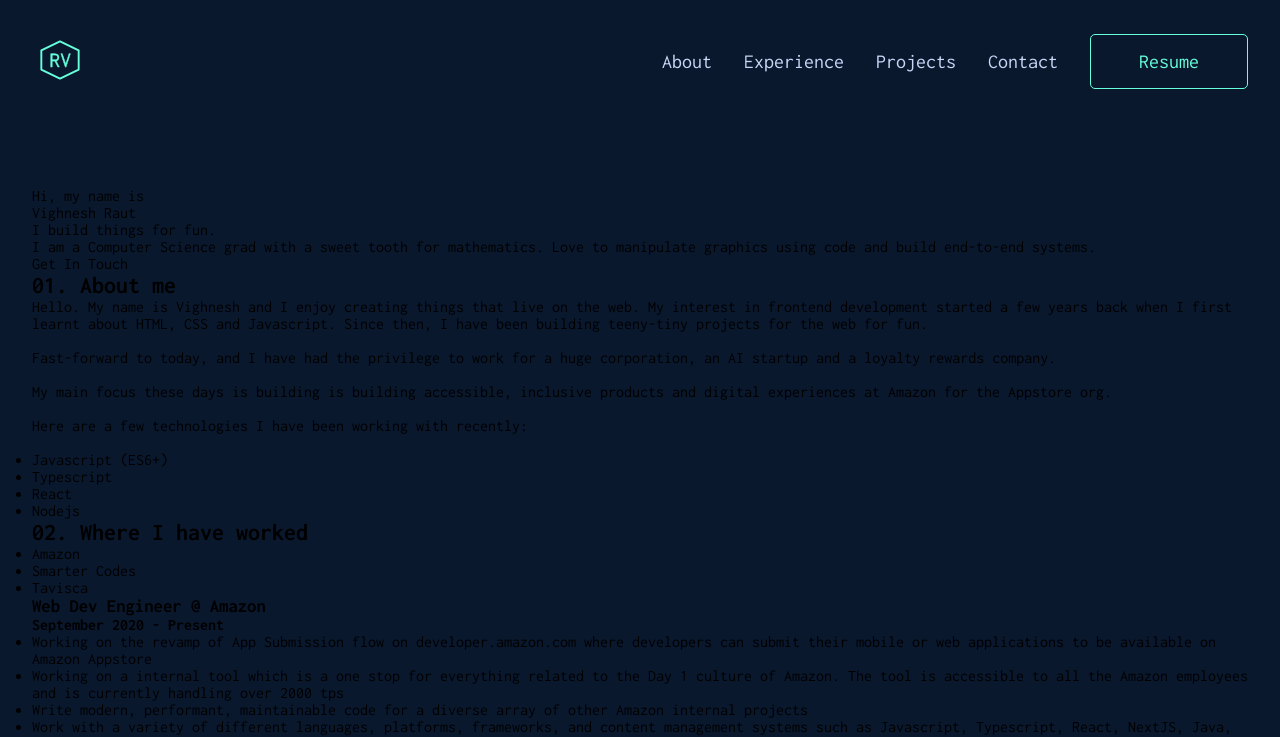
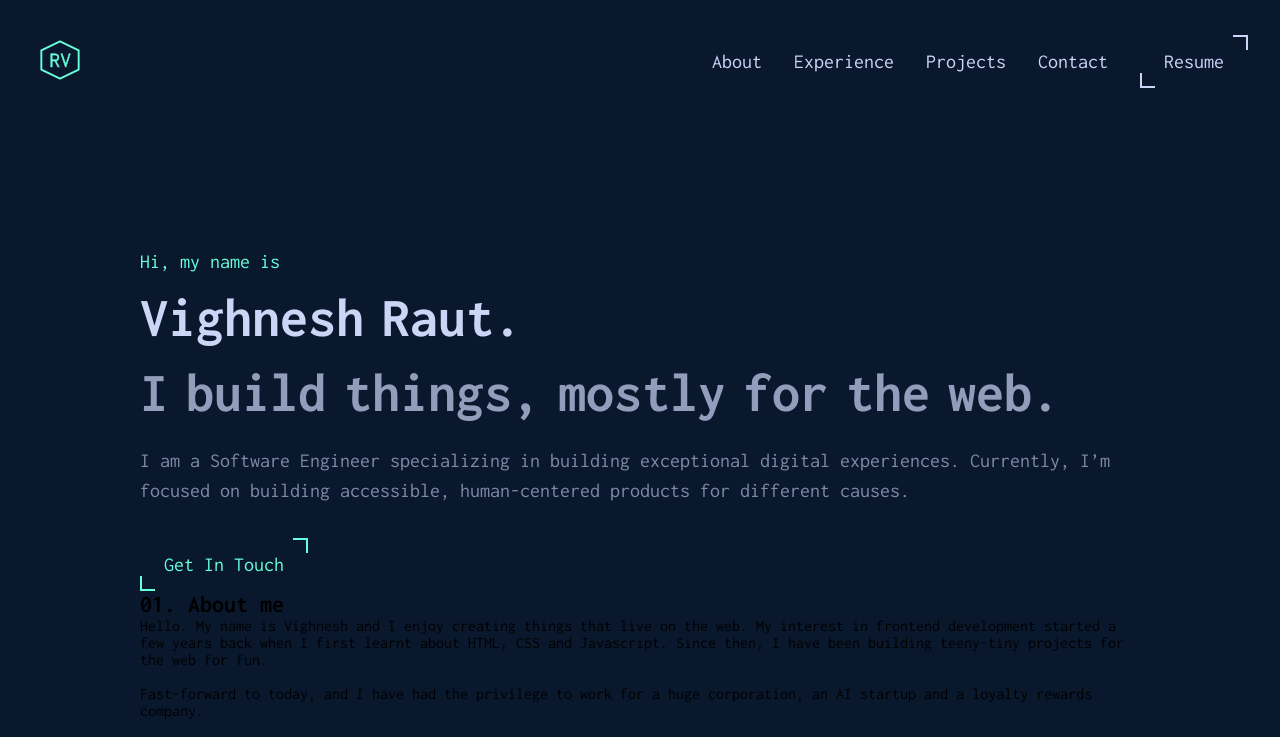
Before and after one commit to vighnesh153/vighnesh153.com_v2, a Next.js app: page / in a window 1280 px wide. Shown: the top 737 px of the page. Built offline with nearby package versions, Linux system fonts and the light colour scheme.

Commit message:
feat: implement introduction styles

```diff
--- /dev/null
+++ b/components/Introduction.tsx
@@ -0,0 +1,26 @@
+/**
+ * @author Vighnesh Raut <me@vighnesh153.com>
+ */
+
+import React from 'react';
+
+const Introduction = (): JSX.Element => {
+  return (
+    <section className="introduction">
+      <h2 hidden>Introduction</h2>
+      <p className="hi t-600">Hi, my name is</p>
+      <p className="name t-1300">Vighnesh Raut.</p>
+      <p className="build-things t-1300">I build things, mostly for the web.</p>
+      <p className="description t-600">
+        I am a Software Engineer specializing in building exceptional digital
+        experiences. Currently, I’m focused on building accessible,
+        human-centered products for different causes.
+      </p>
+      <a href="#contact" className="contact awesome-link t-600">
+        Get In Touch
+      </a>
+    </section>
+  );
+};
+
+export default Introduction;
--- a/components/NavBar.tsx
+++ b/components/NavBar.tsx
@@ -66,10 +66,7 @@ const NavBar__Hamburger = (): JSX.Element => {
               </li>
             ))}
           </ol>
-          <a
-            href={config.resume.url}
-            className="header__resume fast-transition"
-          >
+          <a href={config.resume.url} className="header__resume awesome-link">
             {config.resume.name}
           </a>
         </nav>
@@ -100,7 +97,7 @@ const NavBar__Horizontal = (): JSX.Element => {
           </li>
         ))}
       </ol>
-      <a href={config.resume.url} className="header__resume fast-transition">
+      <a href={config.resume.url} className="header__resume awesome-link">
         {config.resume.name}
       </a>
     </nav>
--- a/pages/_app.tsx
+++ b/pages/_app.tsx
@@ -2,7 +2,8 @@ import type { AppProps } from 'next/app';
 
 import 'styles/globals.scss';
 import 'styles/Home.scss';
-import 'styles/NavBar.scss';
+import 'styles/components/NavBar.scss';
+import 'styles/components/Introduction.scss';
 
 function MyApp({ Component, pageProps }: AppProps) {
   return <Component {...pageProps} />;
--- a/pages/index.tsx
+++ b/pages/index.tsx
@@ -3,6 +3,7 @@ import Head from 'next/head';
 
 import Anchor from 'components/Anchor';
 import NavBar from 'components/NavBar';
+import Introduction from 'components/Introduction';
 
 const Home: NextPage = () => {
   return (
@@ -14,17 +15,7 @@ const Home: NextPage = () => {
       <NavBar />
 
       <main id="main" className="main">
-        <section className="introduction">
-          <h2 hidden>Introduction</h2>
-          <p>Hi, my name is</p>
-          <p>Vighnesh Raut</p>
-          <p>I build things for fun.</p>
-          <p>
-            I am a Computer Science grad with a sweet tooth for mathematics.
-            Love to manipulate graphics using code and build end-to-end systems.
-          </p>
-          <a href="#contact">Get In Touch</a>
-        </section>
+        <Introduction />
 
         <section id="about">
           <h2 className="heading">
--- a/styles/Home.scss
+++ b/styles/Home.scss
@@ -3,10 +3,21 @@
 }
 
 .main {
+  max-width: 1200px;
   padding: 4rem 0;
-  flex: 1;
+  margin: auto;
+
   display: flex;
   flex-direction: column;
+  flex: 1;
+
+  @media (width >= 768px) {
+    padding: 4rem 50px;
+  }
+
+  @media (width >= 1000px) {
+    padding: 4rem 100px;
+  }
 }
 
 .footer {
--- /dev/null
+++ b/styles/components/Introduction.scss
@@ -0,0 +1,39 @@
+@import 'styles/mixins';
+
+.introduction {
+  padding-top: 8vh;
+
+  .hi {
+    color: hsl(var(--color-secondary));
+  }
+
+  .name {
+    margin-top: 1rem;
+
+    color: hsl(var(--major-text-color));
+    font-weight: bolder;
+    word-spacing: -10px;
+  }
+
+  .build-things {
+    margin-top: 1rem;
+
+    color: hsla(var(--major-text-color), 70%);
+    font-weight: bolder;
+    word-spacing: -10px;
+  }
+
+  .description {
+    margin-top: 1.5rem;
+
+    color: hsla(var(--major-text-color), 60%);
+    line-height: 1.5;
+  }
+
+  .contact {
+    display: inline-block;
+    margin-top: 2rem;
+
+    color: hsl(var(--color-secondary));
+  }
+}
--- a/styles/NavBar.scss
+++ b/styles/components/NavBar.scss
@@ -1,4 +1,4 @@
-@import 'mixins';
+@import 'styles/mixins';
 
 header > nav {
   padding-block: 2rem;
@@ -155,6 +155,7 @@ header > nav {
   opacity: 0;
   pointer-events: none;
   background-color: hsla(0, 0, 0, 30%);
+  backdrop-filter: blur(5px);
 
   &.active {
     opacity: 1;
@@ -176,7 +177,7 @@ header > nav {
   }
 }
 
-.header__resume {
+.header__resume_1 {
   padding: 1rem 3rem;
 
   border: 1px solid currentColor;
--- a/styles/fonts.scss
+++ b/styles/fonts.scss
@@ -1,14 +1,52 @@
 :root {
-  --t-100: 10px;
-  --t-200: 12px;
-  --t-300: 14px;
-  --t-400: 16px;
-  --t-500: 18px;
-  --t-600: 20px;
-  --t-700: 24px;
-  --t-800: 28px;
-  --t-900: 32px;
-  --t-1000: 40px;
+  --t-100: 0.375rem;
+  --t-200: 0.5rem;
+  --t-300: 0.625rem;
+  --t-400: 0.75rem;
+  --t-500: 0.875rem;
+  --t-600: 1rem;
+  --t-700: 1.125rem;
+  --t-800: 1.25rem;
+  --t-900: 1.5rem;
+  --t-1000: 1.75rem;
+  --t-1100: 2rem;
+  --t-1200: 2.5rem;
+  --t-1300: 2.75rem;
+  --t-1400: 3rem;
+
+  @media (width >= 768px) {
+    --t-100: 0.5rem;
+    --t-200: 0.625rem;
+    --t-300: 0.75rem;
+    --t-400: 0.875rem;
+    --t-500: 1rem;
+    --t-600: 1.125rem;
+    --t-700: 1.25rem;
+    --t-800: 1.5rem;
+    --t-900: 1.75rem;
+    --t-1000: 2rem;
+    --t-1100: 2.5rem;
+    --t-1200: 2.75rem;
+    --t-1300: 3rem;
+    --t-1400: 3.5rem;
+  }
+
+  @media (width >= 1000px) {
+    --t-100: 0.625rem;
+    --t-200: 0.75rem;
+    --t-300: 0.875rem;
+    --t-400: 1rem;
+    --t-500: 1.125rem;
+    --t-600: 1.25rem;
+    --t-700: 1.5rem;
+    --t-800: 1.75rem;
+    --t-900: 2rem;
+    --t-1000: 2.5rem;
+    --t-1100: 2.75rem;
+    --t-1200: 3rem;
+    --t-1300: 3.5rem;
+    --t-1400: 4rem;
+  }
 }
 
 .t-100 {
@@ -41,3 +79,15 @@
 .t-1000 {
   font-size: var(--t-1000) !important;
 }
+.t-1100 {
+  font-size: var(--t-1100) !important;
+}
+.t-1200 {
+  font-size: var(--t-1200) !important;
+}
+.t-1300 {
+  font-size: var(--t-1300) !important;
+}
+.t-1400 {
+  font-size: var(--t-1400) !important;
+}
--- a/styles/globals.scss
+++ b/styles/globals.scss
@@ -39,3 +39,28 @@ a {
   color: inherit;
   text-decoration: none;
 }
+
+.awesome-link {
+  $length: 15px;
+  $width: 2px;
+  $bg-image: linear-gradient(currentColor 0%, currentColor 0%);
+
+  padding: 1rem 1.5rem;
+
+  background-image: $bg-image, $bg-image, $bg-image, $bg-image;
+  background-size: $length $width, $width $length, $width $length,
+    $length $width;
+  background-position: 100% 0, 100% 0, 0 100%, 0 100%;
+  background-repeat: no-repeat;
+
+  transition: var(--standard-transition);
+
+  &:hover,
+  &:focus-within {
+    font-weight: bold;
+
+    @media (prefers-reduced-motion: no-preference) {
+      background-position: 0 0, 100% 100%, 0 0, 100% 100%;
+    }
+  }
+}
--- a/styles/theme.scss
+++ b/styles/theme.scss
@@ -29,7 +29,7 @@
   --color-secondary-l: 70%;
   --color-secondary: var(--color-secondary-h), var(--color-secondary-s),
     var(--color-secondary-l);
-  --color-secondary-demo: 166, 100%, 70%;
+  --color-secondary-demo: hsl(166, 100%, 70%);
 
   --color-5-h: 266;
   --color-5-s: 27%;
@@ -37,11 +37,12 @@
   --color-5: var(--color-5-h), var(--color-5-s), var(--color-5-l);
   --color-5-demo: hsl(266, 27%, 53%);
 
-  --color-6-h: 190;
-  --color-6-s: 11%;
-  --color-6-l: 68%;
-  --color-6: var(--color-6-h), var(--color-6-s), var(--color-6-l);
-  --color-6-demo: hsl(190, 11%, 68%);
+  --light-text-color-h: 190;
+  --light-text-color-s: 11%;
+  --light-text-color-l: 68%;
+  --light-text-color: var(--light-text-color-h), var(--light-text-color-s),
+    var(--light-text-color-l);
+  --light-text-color-demo: hsl(190, 11%, 68%);
 
   // Text color
   --major-text-color-h: 226;
```
